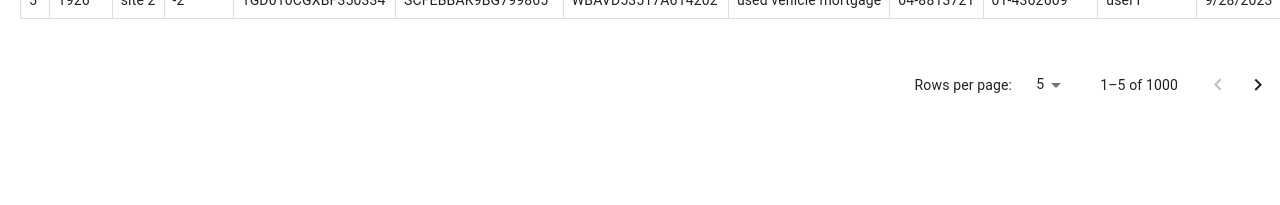
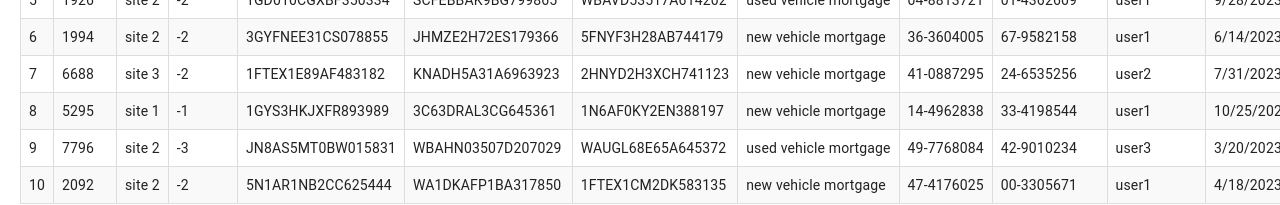
Before and after one commit to thetala3/my-login-app, a React (Create React App) app: page /list-transactions in a window 1280 px wide. Shown: the part 711-916 px from the top of the page. Before the commit the page ends 822 px from the top, so only its background shows below. Built offline with nearby package versions, Linux system fonts and the light colour scheme; the HTML template or start-up script is replaced by a standard one.

Commit message:
table page size

```diff
--- a/src/components/react-table/DataTable.jsx
+++ b/src/components/react-table/DataTable.jsx
@@ -59,7 +59,7 @@ const CustomTable = ({ data }) => {
     {
       columns,
       data: filteredData,
-      initialState: { pageIndex: 0, pageSize: 5 }
+      initialState: { pageIndex: 0, pageSize: 10 }
     },
     usePagination
   );
@@ -161,7 +161,7 @@ const CustomTable = ({ data }) => {
         </Table>
       </TableContainer>
       <TablePagination
-        rowsPerPageOptions={[5, 10, 20]}
+        rowsPerPageOptions={[10, 20]}
         component="div"
         count={filteredData.length}
         rowsPerPage={pageSize}
```
